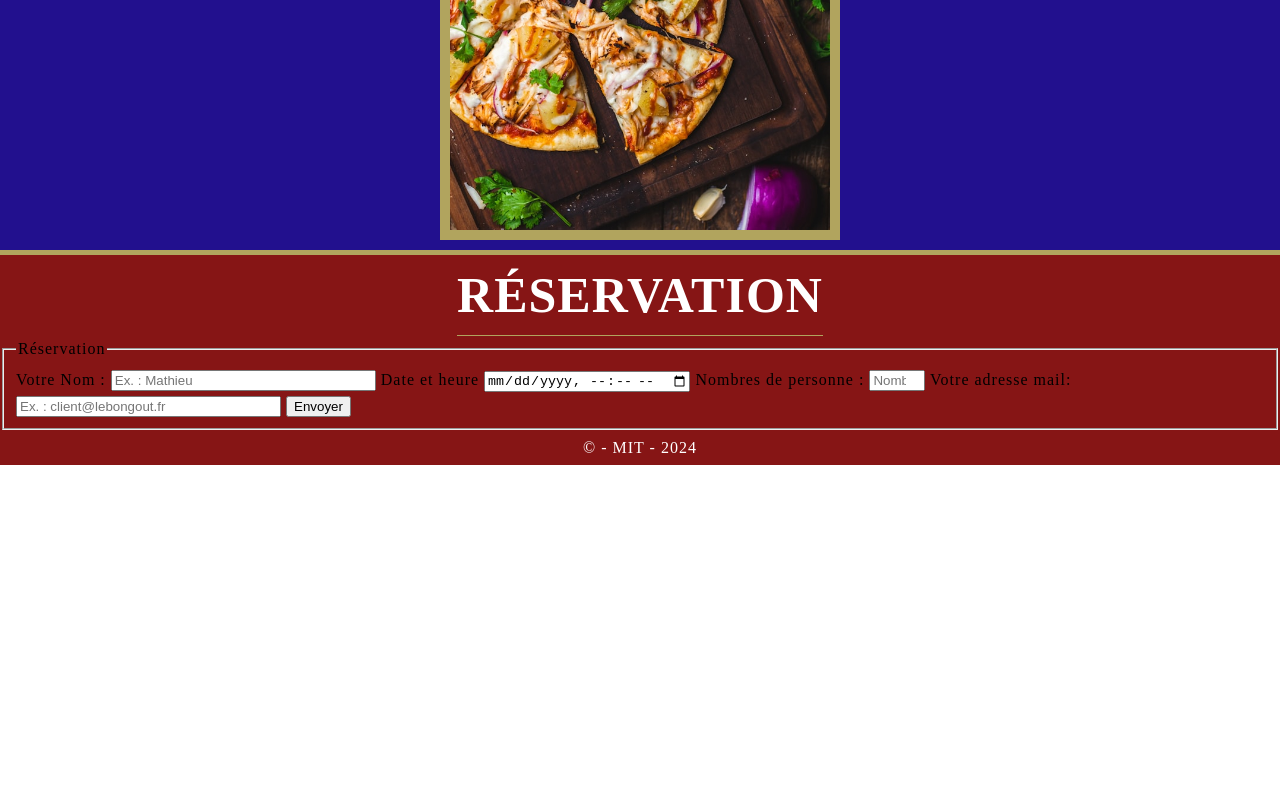
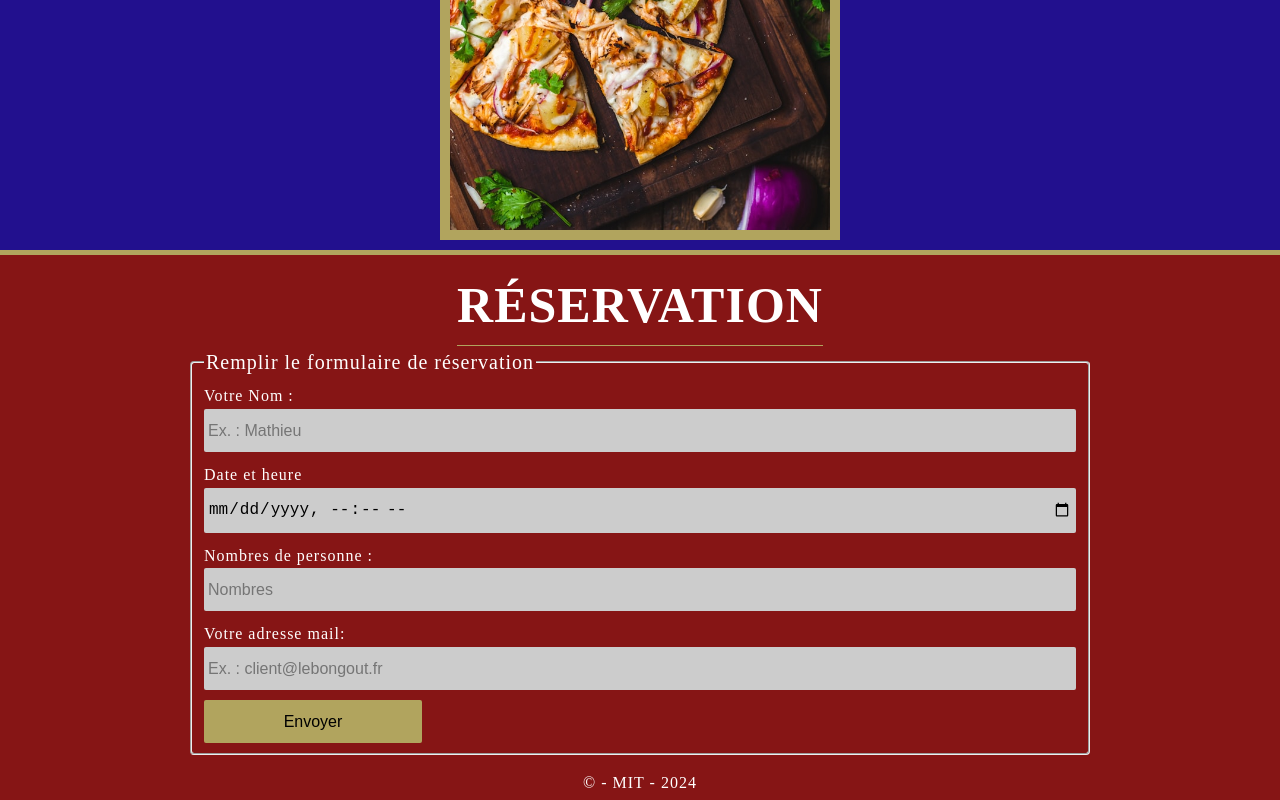
Before and after one commit to Begula08/Projet_restaurant, a plain HTML site: page reservation.html in a window 1280 px wide. Shown: the part 567-1367 px from the top of the page. Before the commit the page ends 1032 px from the top, so only its background shows below. Drawn offline with Linux system fonts and the light colour scheme; a web font is replaced by a local one.

Commit message:
form css

```diff
--- a/css/style.css
+++ b/css/style.css
@@ -130,6 +130,49 @@ section ul li figure  figcaption p{
     color: var(--white-primary);
     text-overflow: ellipsis;
 }
+section.form-primary{
+
+    padding: 1rem;
+
+}
+section.form-primary fieldset{
+    max-width: 90rem;
+    margin: 0 auto;
+}
+fieldset{
+    border-radius: .4rem;
+}
+fieldset form{
+
+    margin:0 auto;
+    display: flex;
+    flex-direction: column;
+    align-content: space-between;
+  }
+  fieldset form label{
+    color: #fff;
+  }
+  fieldset legend{
+    font-size: 2rem;
+    color: #fff;
+  }
+  fieldset form input{
+    margin-bottom: 1rem;
+    line-height: 3.5rem;
+    border: 0;
+    background-color: #ccc;
+    padding: .4rem;
+    border-radius: .2rem;
+    font-size: inherit;
+  }
+
+  fieldset form input[type="submit"]{
+    width: 25%;
+    margin: 0;
+    background-color: var(--gold-primary);
+    cursor: pointer;
+    border: 0;
+  }
 
 footer *{
     line-height: 3.5rem;
--- a/reservation.html
+++ b/reservation.html
@@ -50,14 +50,15 @@
 
     </header>
 
-    <main> <!-- zone principale -->
-        <section>
+    <main>
+        <!-- zone principale -->
+        <section class="form-primary">
             <h2>
                 Réservation
             </h2>
             <fieldset>
-            <legend>Réservation</legend>
-        <form method="get" action="reservation.html">
+            <legend>Remplir le formulaire de réservation</legend>
+            <form method="get" action="reservation.html">
                 <label for="Nom">Votre Nom :</label>
                 <input type="text" name="Nom" id="Nom" placeholder="Ex. : Mathieu" size="30" maxlength="20">
 
```
